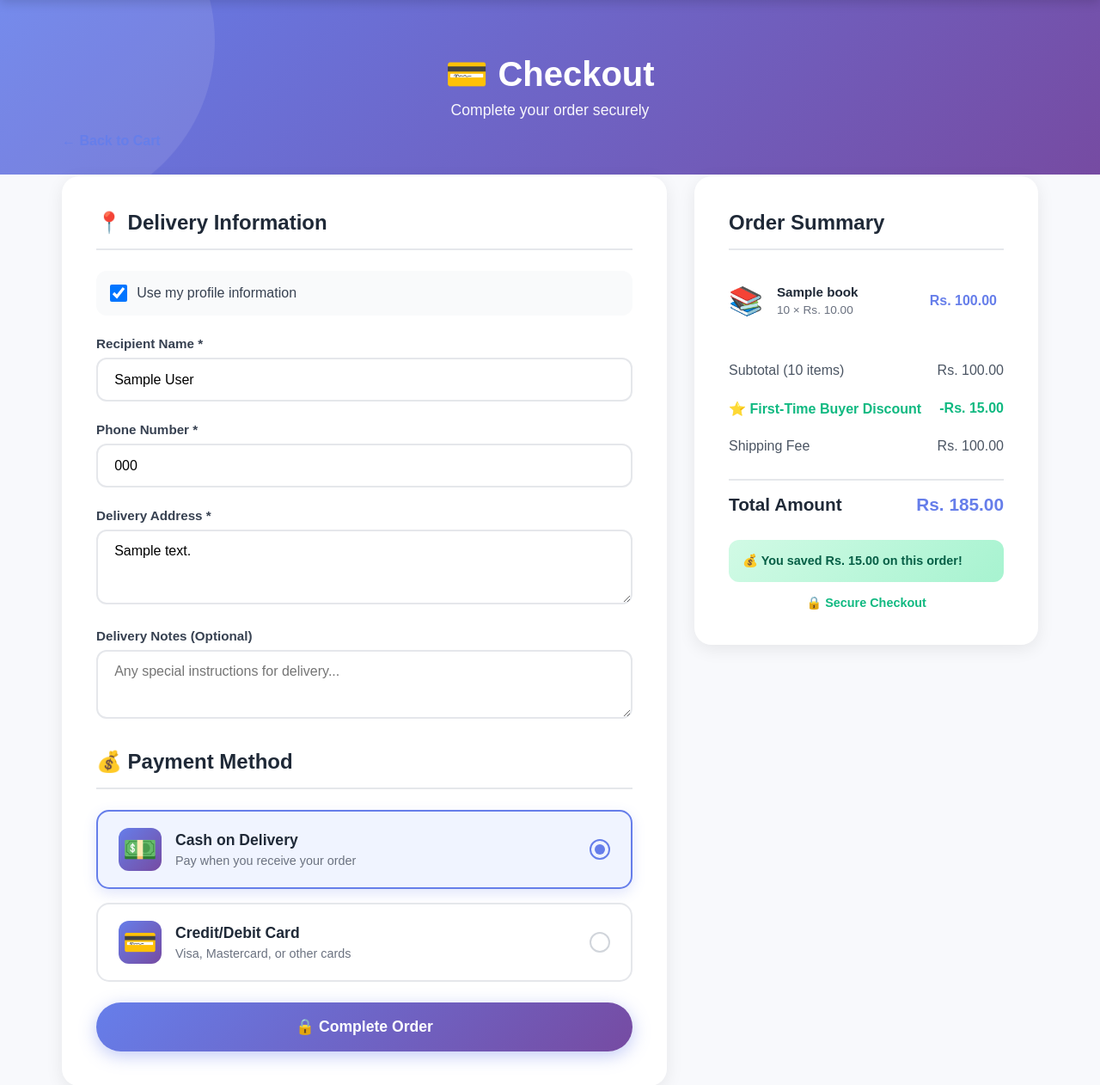
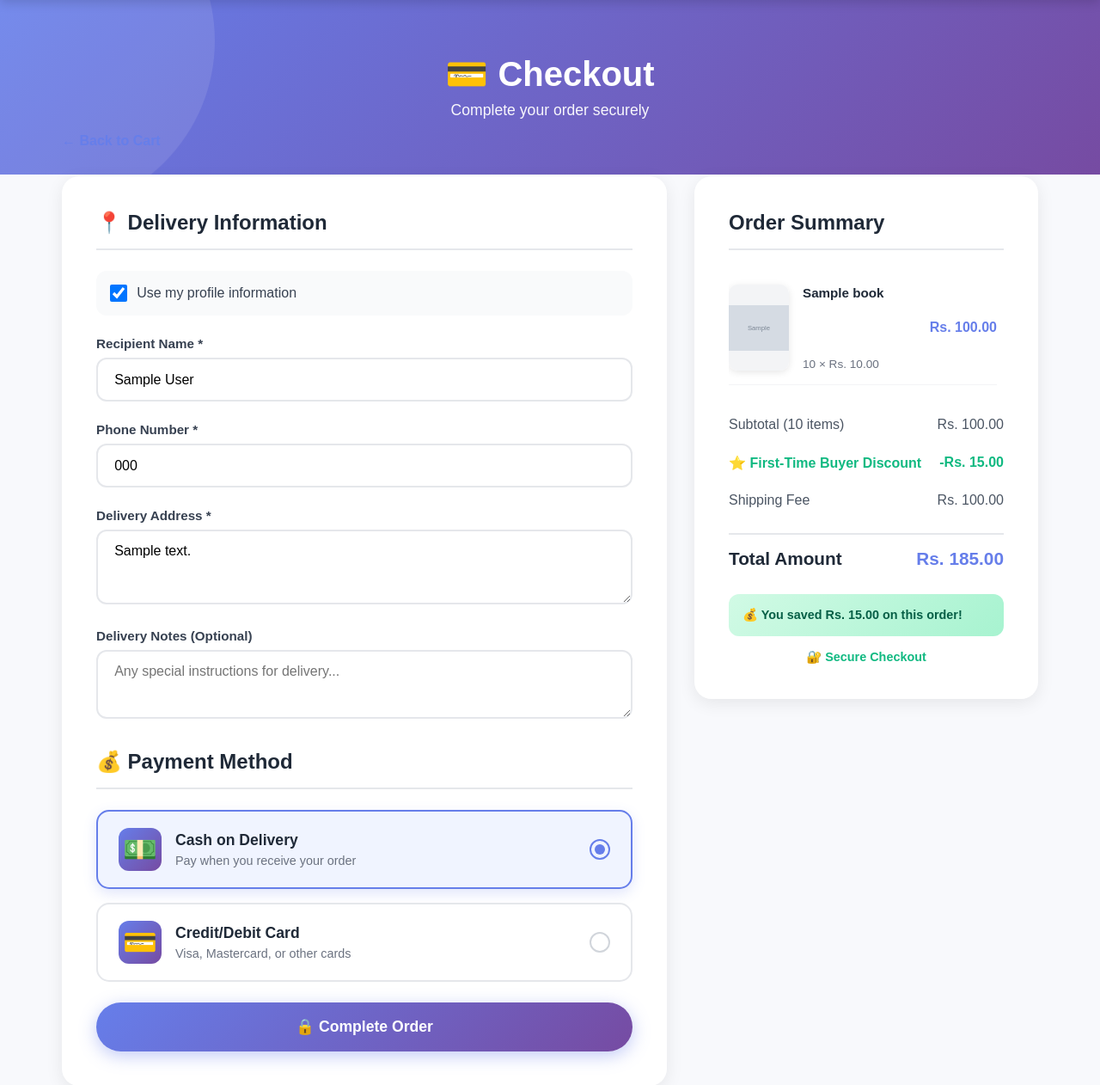
Before and after one commit to Arsalan692/Shelfly, a Django app: page /checkout/ in a window 1280 px wide. Shown: the part 76-1338 px from the top of the page at 86% size. Run offline with Django 5.2, Linux system fonts and the light colour scheme; the first user in the database is signed in; tables that the repository leaves empty hold one stand-in row (Sample ...).

Commit message:
Add image in checkout

```diff
--- a/bookstore/templates/bookstore/checkout.html
+++ b/bookstore/templates/bookstore/checkout.html
@@ -265,62 +282,76 @@
             border-bottom: 2px solid #e5e7eb;
         }
 
-        .order-items {
-            max-height: 300px;
+        .order-items-summary {
+            max-height: 350px;
             overflow-y: auto;
             margin-bottom: 1.5rem;
             padding-right: 0.5rem;
         }
 
-        .order-items::-webkit-scrollbar {
+        .order-items-summary::-webkit-scrollbar {
             width: 6px;
         }
 
-        .order-items::-webkit-scrollbar-track {
+        .order-items-summary::-webkit-scrollbar-track {
             background: #f3f4f6;
             border-radius: 10px;
         }
 
-        .order-items::-webkit-scrollbar-thumb {
+        .order-items-summary::-webkit-scrollbar-thumb {
             background: #667eea;
             border-radius: 10px;
         }
 
-        .order-item {
+        .order-item-summary {
             display: flex;
             gap: 1rem;
             padding: 1rem 0;
             border-bottom: 1px solid #f3f4f6;
         }
 
-        .order-item:last-child {
+        .order-item-summary:last-child {
             border-bottom: none;
         }
 
-        .item-icon {
-            font-size: 2rem;
+        .item-image-summary {
+            width: 70px;
+            height: 100px;
+            border-radius: 10px;
+            overflow: hidden;
+            box-shadow: 0 2px 8px rgba(0, 0, 0, 0.1);
+            flex-shrink: 0;
         }
 
-        .item-info {
+        .item-image-summary img {
+            width: 100%;
+            height: 100%;
+            object-fit: contain;
+            background: #f3f4f6;
+        }
+
+        .item-info-summary {
             flex: 1;
         }
 
-        .item-name {
+        .item-name-summary {
             font-weight: 600;
             color: #1f2937;
             font-size: 0.95rem;
             margin-bottom: 0.3rem;
+            line-height: 1.3;
         }
 
-        .item-qty-price {
+        .item-qty-price-summary {
             color: #6b7280;
             font-size: 0.85rem;
         }
 
-        .item-total {
+        .item-total-summary {
             font-weight: 700;
             color: #667eea;
             align-self: center;
+            white-space: nowrap;
         }
 
         .summary-row {
@@ -526,15 +546,21 @@
             <div class="order-summary">
                 <h3 class="summary-title">Order Summary</h3>
 
-                <div class="order-items">
+                <div class="order-items-summary">
                     {% for item in cart_items %}
-                    <div class="order-item">
-                        <div class="item-icon">📚</div>
-                        <div class="item-info">
-                            <div class="item-name">{{ item.book.title }}</div>
-                            <div class="item-qty-price">{{ item.quantity }} × Rs. {{ item.book.price }}</div>
+                    <div class="order-item-summary" style="display: flex; gap: 1rem; padding: 1rem 0; border-bottom: 1px solid #f3f4f6;">
+                        <div class="item-image-summary">
+                            {% if item.book.cover_image %}
+                                <img src="{{ item.book.cover_image.url }}" alt="{{ item.book.title }}">
+                            {% else %}
+                                <img src="{% static 'images/no-cover.png' %}" alt="{{ item.book.title }}">
+                            {% endif %}
                         </div>
-                        <div class="item-total">Rs. {{ item.subtotal }}</div>
+                        <div style="flex: 1; display: flex; flex-direction: column; justify-content: space-between;">
+                            <div class="item-name-summary">{{ item.book.title }}</div>
+                            <div class="item-qty-price-summary">{{ item.quantity }} × Rs. {{ item.book.price }}</div>
+                        </div>
+                        <div class="item-total-summary">Rs. {{ item.subtotal }}</div>
                     </div>
                     {% endfor %}
                 </div>
@@ -586,7 +612,7 @@
                 {% endif %}
 
                 <div class="secure-badge">
-                    🔒 Secure Checkout
+                    🔐 Secure Checkout
                 </div>
             </div>
         </div>
--- a/bookstore/views.py
+++ b/bookstore/views.py
@@ -161,7 +161,7 @@ def apply_coupon(request):
         # Validate coupon
         is_valid, msg = coupon.is_valid()
         if not is_valid:
-            messages.error(f"Coupon error: {msg}")
+            messages.error(request, f"Coupon error: {msg}")
             return redirect('view_cart')
 
         # Check minimum purchase
```
Also changed, not shown: other parts of bookstore/templates/bookstore/checkout.html (+22 -16 lines), media/book_covers/Merchant_of_venice.jpg (added).
